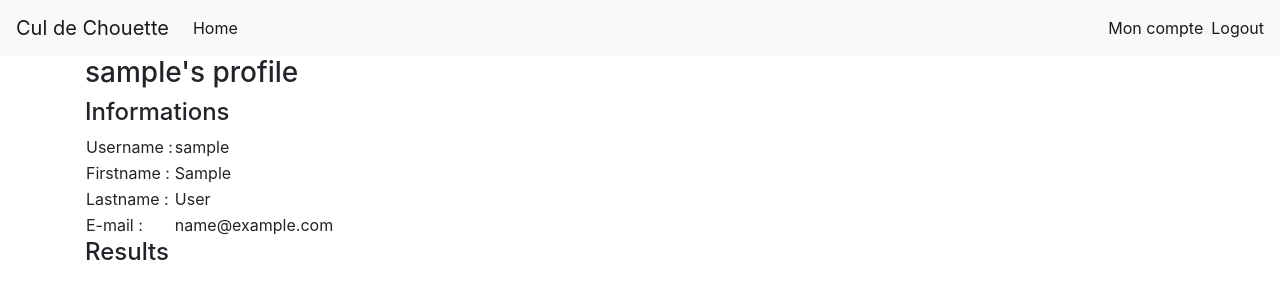
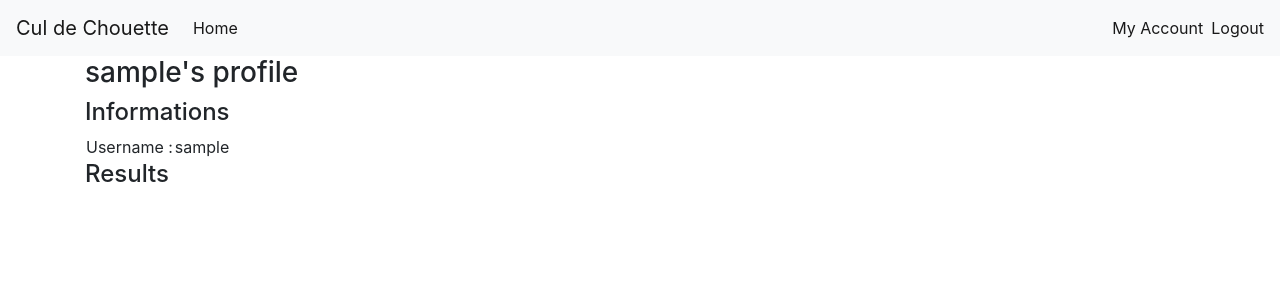
Before and after one commit to HE-Arc/CulDeChouette, a Django app: page /profile/ in a window 1280 px wide. Shown: the top 300 px of the page. Run offline with Django 3.2, Linux system fonts and the light colour scheme; the visitor is signed in with stand-in values (Sample User, id 1); data that the repository does not hold is empty; some libraries are stand-ins or nearby versions.

Commit message:
Fix ui baguette and remove useless fields

```diff
--- a/culdechouette/main/templates/main/base.html
+++ b/culdechouette/main/templates/main/base.html
@@ -24,7 +24,7 @@
         </ul>
         {% if user.is_authenticated %}
         <span class="navbar-text mr-2">
-          <a href="{% url 'profile' %}">Mon compte</a>
+          <a href="{% url 'profile' %}">My Account</a>
         </span>
         <span class="navbar-text">
           <a href="{% url 'logout' %}">Logout</a>
--- a/culdechouette/users/templates/users/profile.html
+++ b/culdechouette/users/templates/users/profile.html
@@ -11,19 +11,7 @@
         <table>
             <tr>
                 <td>Username : </td>
-                <td>{{ user.username }}</td>
-            </tr>
-            <tr>
-                <td>Firstname : </td>
-                <td>{{ user.first_name }}</td>
-            </tr>
-            <tr>
-                <td>Lastname : </td>
-                <td>{{ user.last_name }}</td>
-            </tr>
-            <tr>
-                <td>E-mail : </td>
-                <td>{{ user.email }}</td>
+                <td> {{ user.username }}</td>
             </tr>
         </table>
         <h4>Results</h4>
```
